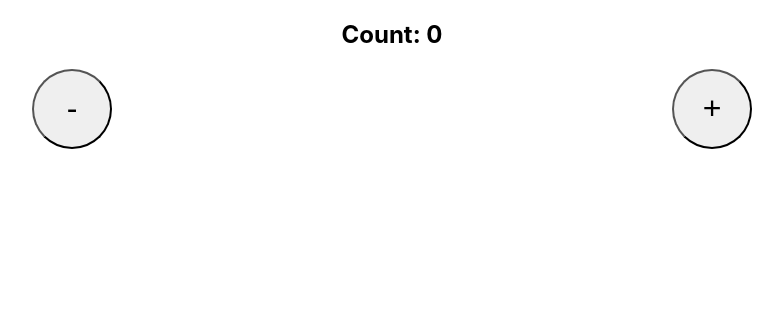
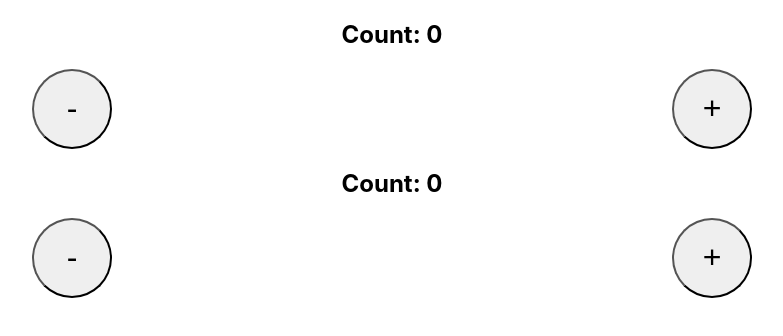
Before and after one commit to acdmft/counter, a React (Create React App) app: page / in a window 1280 px wide. Shown: the top 336 px of the page, without its empty margins (248-1031 px from the left). Built offline with nearby package versions, Linux system fonts and the light colour scheme.

Commit message:
add 2nd counter

```diff
--- a/src/App.js
+++ b/src/App.js
@@ -11,31 +11,18 @@ class App extends React.Component {
       count: 0
     };
 
-    this.increment = this.increment.bind(this);
-    this.substract = this.substract.bind(this);
+
   }
 
-  increment() {
-    this.setState((prevState) => {
-      return { count: prevState.count + 1 };
-    });
-  }
-
-  substract() {
-    if (this.state.count > 0) {
-      this.setState((prevState) => {
-        return { count: prevState.count - 1 };
-      });
-    }
-  }
 
   render () {
     return (
       <div>
         <Counter
-          count={this.state.count}
-          substract = {this.substract}
-          increment = {this.increment}
+
+        >
+        </Counter>
+        <Counter
         >
         </Counter>
       </div>
--- a/src/components/Counter.js
+++ b/src/components/Counter.js
@@ -1,15 +1,39 @@
 import React from "react";
 
 class Counter extends React.Component {
+    constructor() {
+        super();
+
+        this.state = {
+            count: 0
+        };
+        this.increment = this.increment.bind(this);
+        this.substract = this.substract.bind(this);
+    }
+    increment() {
+        this.setState((prevState) => {
+          return { count: prevState.count + 1 };
+        });
+    }
+
+    substract() {
+        if (this.state.count > 0) {
+            this.setState((prevState) => {
+            return { count: prevState.count - 1 };
+            });
+        }
+    }
+
+
     render() {
         return (
             <div>
-                <h2>Count: {this.props.count}</h2>
+                <h2>Count: {this.state.count}</h2>
                 <div className="btn-wrapper">
-                    <button onClick={this.props.substract}>
+                    <button onClick={this.substract}>
                         -
                     </button>
-                    <button onClick={this.props.increment}>
+                    <button onClick={this.increment}>
                         +
                     </button>
                 </div>
```
Also changed, not shown: public/users.json (added, +1 -0 lines).
